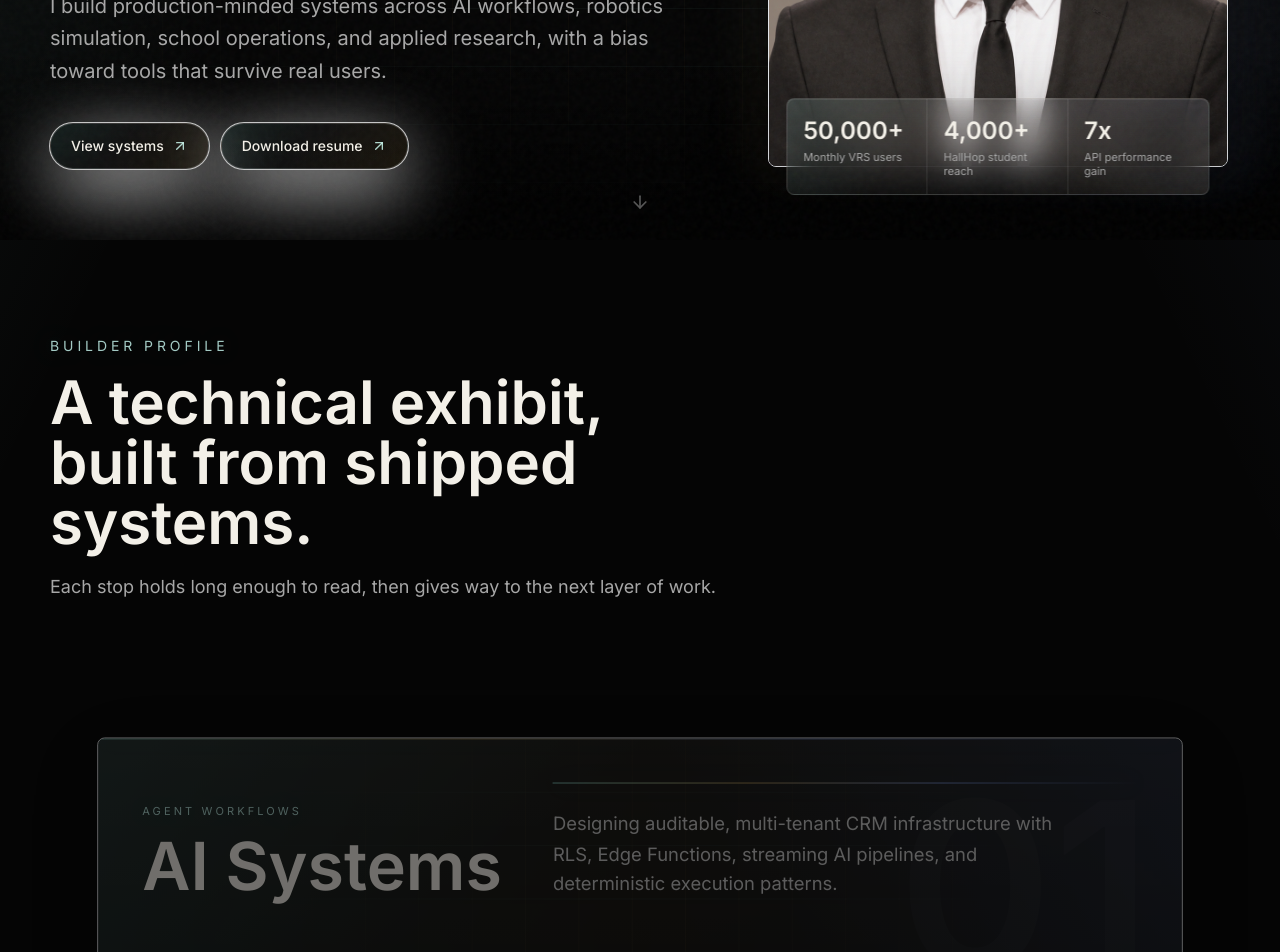
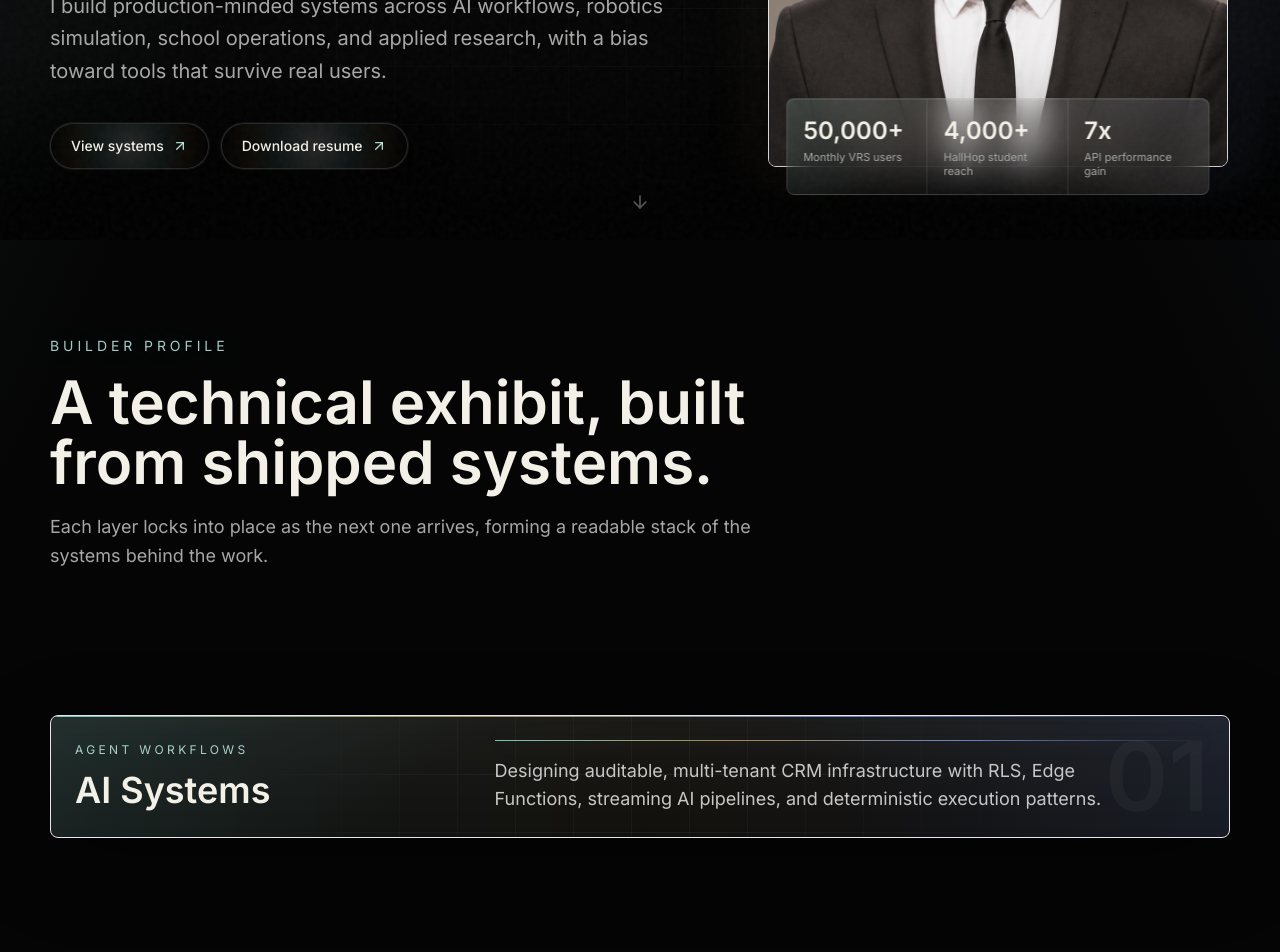
Before and after one commit to varun-b-nagaraj/E-Portfolio, a Next.js app: page / in a window 1280 px wide. Shown: the part 560-1512 px from the top of the page. Built offline with nearby package versions, Linux system fonts and the light colour scheme.

Commit message:
Refine stacked cards and carousel spacing

```diff
--- a/src/components/HorizontalScrollGallery.tsx
+++ b/src/components/HorizontalScrollGallery.tsx
@@ -152,7 +152,7 @@ export function HorizontalScrollGallery({ projects }: { projects: Project[] }) {
             <motion.div className="h-full origin-left bg-white/35" style={{ width: progressWidth }} />
           </div>
         </div>
-        <motion.div className="flex items-start gap-6 pb-20 pl-[max(16px,calc((100vw-1180px)/2))] pt-[clamp(12.5rem,26vh,15.5rem)]" style={{ x }}>
+        <motion.div className="flex items-start gap-6 pb-20 pl-[max(16px,calc((100vw-1180px)/2))] pt-[clamp(17rem,34vh,22rem)]" style={{ x }}>
           {projects.map((project, index) => (
             <GallerySlide
               key={project.slug}
--- a/src/components/MagneticButton.tsx
+++ b/src/components/MagneticButton.tsx
@@ -16,10 +16,11 @@ export function MagneticButton({ href, children, download, className = "" }: Pro
       <Link
         href={href}
         download={download}
-        className={`group inline-flex items-center gap-2 rounded-full border border-white/15 bg-[linear-gradient(135deg,rgba(141,223,213,0.12),rgba(255,255,255,0.06)_44%,rgba(240,195,106,0.10))] px-5 py-3 text-sm font-medium text-bone shadow-silver transition-all duration-500 ease-out hover:-translate-y-0.5 hover:border-teal-100/35 hover:bg-white/[0.1] hover:shadow-[0_20px_70px_rgba(141,223,213,0.14),0_10px_36px_rgba(240,195,106,0.08)] ${className}`}
+        className={`group relative inline-flex items-center gap-2 overflow-hidden rounded-full border border-white/15 bg-black/35 px-5 py-3 text-sm font-medium text-bone shadow-[0_0_0_1px_rgba(255,255,255,0.06),0_18px_48px_rgba(0,0,0,0.35)] transition-all duration-500 ease-out hover:-translate-y-0.5 hover:border-teal-100/35 hover:shadow-[0_18px_58px_rgba(141,223,213,0.16),0_10px_34px_rgba(240,195,106,0.08)] ${className}`}
       >
-        {children}
-        <ArrowUpRight className="h-4 w-4 text-teal-100/85 transition duration-500 group-hover:translate-x-0.5 group-hover:-translate-y-0.5 group-hover:text-amber-100" />
+        <span className="absolute inset-0 rounded-full bg-[radial-gradient(circle_at_50%_50%,rgba(255,255,255,0.18),rgba(141,223,213,0.10)_42%,rgba(240,195,106,0.06)_70%,transparent_100%)] opacity-80 transition duration-500 group-hover:opacity-100" />
+        <span className="relative">{children}</span>
+        <ArrowUpRight className="relative h-4 w-4 text-teal-100/85 transition duration-500 group-hover:translate-x-0.5 group-hover:-translate-y-0.5 group-hover:text-amber-100" />
       </Link>
     </span>
   );
--- a/src/components/StackingSection.tsx
+++ b/src/components/StackingSection.tsx
@@ -1,6 +1,6 @@
 "use client";
 
-import { motion, useScroll, useTransform } from "framer-motion";
+import { motion } from "framer-motion";
 import { useRef } from "react";
 import { useMotionEnabled } from "./ReducedMotionProvider";
 
@@ -12,31 +12,32 @@ export type StackCard = {
 
 function StackedCard({ card, index }: { card: StackCard; index: number }) {
   const ref = useRef<HTMLDivElement>(null);
-  const { scrollYProgress } = useScroll({ target: ref, offset: ["start 82%", "end 18%"] });
   const motionEnabled = useMotionEnabled();
-  const scale = useTransform(scrollYProgress, [0, 0.22, 0.72, 1], [0.96, 1, 1, 0.92]);
-  const opacity = useTransform(scrollYProgress, [0, 0.18, 0.76, 1], [0.62, 1, 1, 0.45]);
-  const y = useTransform(scrollYProgress, [0, 0.24, 0.72, 1], [56, 0, 0, -28]);
+  const topOffset = 96 + index * 74;
 
   return (
     <motion.article
       ref={ref}
-      className="surface-glow sticky top-24 mb-[42vh] min-h-[64vh] overflow-hidden rounded-lg border border-white/12 bg-carbon/90 p-8 shadow-glass md:p-12"
-      style={motionEnabled ? { scale, opacity, y, zIndex: index + 1 } : { zIndex: index + 1 }}
+      className="surface-glow sticky mb-[18vh] overflow-hidden rounded-lg border border-white/12 bg-carbon/90 p-5 shadow-glass md:p-6"
+      initial={motionEnabled ? { opacity: 0.72, y: 28 } : false}
+      whileInView={motionEnabled ? { opacity: 1, y: 0 } : undefined}
+      viewport={{ once: false, margin: "-18% 0px -45% 0px" }}
+      transition={{ duration: 0.55, ease: [0.22, 1, 0.36, 1] }}
+      style={{ top: topOffset, zIndex: index + 1 }}
     >
       <div className="accent-rule absolute inset-x-0 top-0 h-px" />
       <div className="absolute inset-0 grid-bg opacity-14" />
-      <div className="absolute right-8 top-8 text-[11rem] font-semibold leading-none text-white/[0.025] md:text-[16rem]">
+      <div className="absolute right-5 top-3 text-7xl font-semibold leading-none text-white/[0.035] md:text-8xl">
         0{index + 1}
       </div>
-      <div className="relative grid h-full gap-10 md:grid-cols-[0.78fr_1.22fr] md:items-end">
-        <div>
+      <div className="relative grid gap-5 md:grid-cols-[0.36fr_0.64fr] md:items-center">
+        <div className="min-w-0">
           <p className="section-kicker text-xs uppercase tracking-[0.28em]">{card.kicker}</p>
-          <h3 className="mt-4 text-5xl font-semibold text-bone md:text-7xl">{card.title}</h3>
+          <h3 className="mt-3 text-3xl font-semibold leading-tight text-bone md:text-4xl">{card.title}</h3>
         </div>
-        <div>
-          <div className="accent-rule mb-7 h-px w-full" />
-          <p className="max-w-xl text-xl leading-relaxed text-silver">{card.body}</p>
+        <div className="min-w-0">
+          <div className="accent-rule mb-4 h-px w-full" />
+          <p className="max-w-2xl text-base leading-relaxed text-silver md:text-lg">{card.body}</p>
         </div>
       </div>
     </motion.article>
@@ -46,16 +47,18 @@ function StackedCard({ card, index }: { card: StackCard; index: number }) {
 export function StackingSection({ cards }: { cards: StackCard[] }) {
   return (
     <section className="container-page py-24">
-      <div className="sticky top-24 z-0 mb-12 max-w-2xl">
+      <div className="mb-12 max-w-3xl">
         <p className="section-kicker text-sm uppercase tracking-[0.28em]">Builder profile</p>
         <h2 className="mt-4 text-4xl font-semibold text-bone md:text-6xl">A technical exhibit, built from shipped systems.</h2>
         <p className="mt-5 text-lg leading-relaxed text-muted">
-          Each stop holds long enough to read, then gives way to the next layer of work.
+          Each layer locks into place as the next one arrives, forming a readable stack of the systems behind the work.
         </p>
       </div>
-      {cards.map((card, index) => (
-        <StackedCard key={card.title} card={card} index={index} />
-      ))}
+      <div className="pb-[58vh]">
+        {cards.map((card, index) => (
+          <StackedCard key={card.title} card={card} index={index} />
+        ))}
+      </div>
     </section>
   );
 }
```
